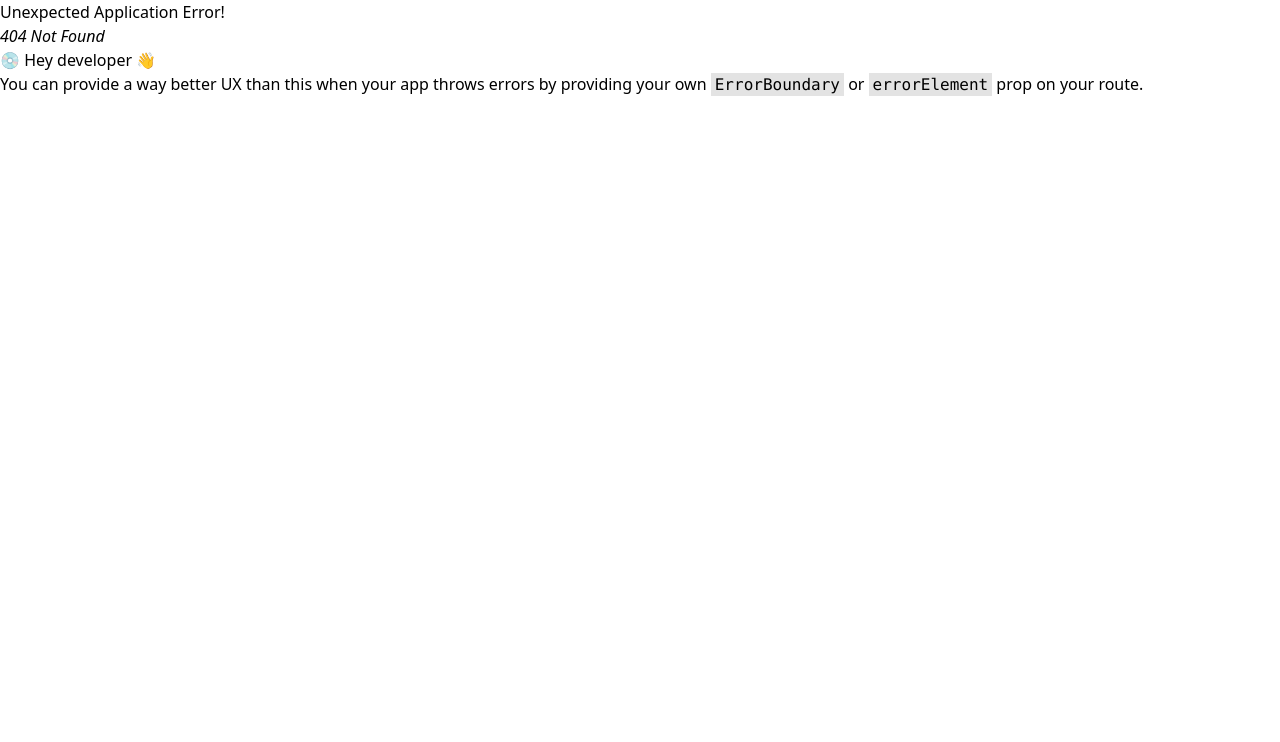
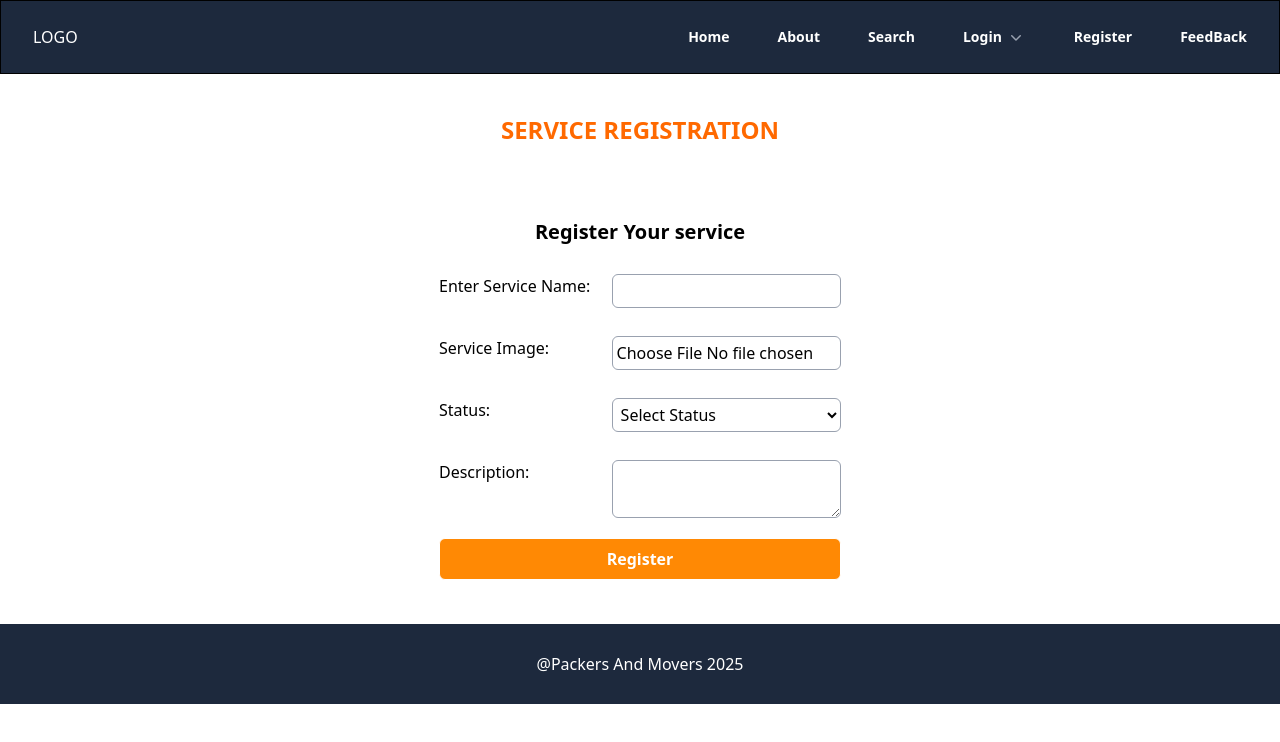
Before and after one commit to Achaljivtode/Packers_Movers_Management, a React (Vite) app in the folder frontend/: page /service-registration in a window 1280 px wide. Before the commit this address had no page. Shown: the top 742 px of the page. Built offline with nearby package versions, Linux system fonts and the light colour scheme.

Commit message:
created  quatation and service registration page

```diff
--- a/frontend/src/components/FeedBackForm/FeedBackForm.jsx
+++ b/frontend/src/components/FeedBackForm/FeedBackForm.jsx
@@ -8,7 +8,7 @@ function FeedBackForm() {
         <form
             action=""
             method="post"
-            className='border mx-auto pb-20 py-10 lg:w-[600px] md:w-[500px] sm:w-full'
+            className=' mx-auto pb-20 py-10 lg:w-[600px] md:w-[500px] sm:w-full'
         >
             <h2>Write Your Feedback</h2>
             <hr  className='mb-10'/>
--- a/frontend/src/components/UserHeader/UserHeader.jsx
+++ b/frontend/src/components/Header/Header.jsx
@@ -2,7 +2,7 @@ import  { useState } from 'react'
 import { useNavigate } from 'react-router-dom';
 
 
-function UserHeader() {
+function Header() {
     const [isDropDownVisible, setIsDropDownVisible] = useState(false);
     const [isSideBarVisible, setIsSideBarVisible] = useState(false);
 
@@ -158,4 +158,4 @@ function UserHeader() {
     )
 }
 
-export default UserHeader
+export default Header
--- /dev/null
+++ b/frontend/src/components/Quatation/Quatation.jsx
@@ -0,0 +1,42 @@
+import React from 'react'
+
+function Quatation() {
+  return (
+    <div>
+        <h1 className='text-orange-400 text-2xl font-semibold text-center my-10'>ALL QUATATION REPORT</h1>
+
+        <table className=' mx-auto lg:w-[1000px] md:w-full sm:w-full'>
+            <thead>
+                <tr className=''>
+                    <th className='border p-2 font-normal bg-orange-400 text-white'>ID</th>
+                    <th className='border p-2 font-normal bg-orange-400 text-white'>Customer Name</th>
+                    <th className='border p-2 font-normal bg-orange-400 text-white'>Customer Email</th>
+                    <th className='border p-2 font-normal bg-orange-400 text-white'>Customer Phone</th>
+                    <th className='border p-2 font-normal bg-orange-400 text-white'>From</th>
+                    <th className='border p-2 font-normal bg-orange-400 text-white'>To</th>
+                    <th className='border p-2 font-normal bg-orange-400 text-white'>Service Name</th>
+                    <th className='border p-2 font-normal bg-orange-400 text-white'>Service Price</th>
+                    <th className='border p-2 font-normal bg-orange-400 text-white'>Service Date</th>
+                    <th className='border p-2 font-normal bg-orange-400 text-white'>Action</th>
+                </tr>
+            </thead>
+            <tbody>
+                <tr>
+                    <td className='border p-2'>1</td>
+                    <td className='border p-2'>John Doe</td>
+                    <td className='border p-2'>john@gmail.com</td>
+                    <td className='border p-2'>1234567890</td>
+                    <td className='border p-2'>mumbai</td>
+                    <td className='border p-2'>pune</td>
+                    <td className='border p-2'>car transport</td>
+                    <td className='border p-2'>30000</td>
+                    <td className='border p-2'>28/2/2025</td>
+                    <td className='border p-2'></td>
+                </tr>
+            </tbody>
+        </table>
+    </div>
+  )
+}
+
+export default Quatation
--- /dev/null
+++ b/frontend/src/components/ServiceRegister/ServiceRegisterForm.jsx
@@ -0,0 +1,53 @@
+import React from 'react'
+import { useState } from 'react'
+
+function ServiceRegisterForm() {
+    const [status, setStatus] = useState('')
+    console.log(status);
+
+  return (
+    <div>
+
+        <form action="#" method="post" className=' px-5 mx-auto lg:w-xl md:w-full sm:w-full p-3 m-3'>
+
+            <h3 className='text-center font-semibold text-xl'>Register Your service</h3>
+
+
+            <div className='flex flex-row md:w-3/4 md:mx-auto my-7'>
+                <label htmlFor="" className=' w-2/5 font-medium'>Enter Service Name:</label>
+                <input type="text" className='border-1  border-gray-400 w-3/5  ml-5 p-1 rounded-md' />
+            </div>
+            <div className='flex flex-row md:w-3/4 md:mx-auto'>
+                <label htmlFor="" className=' w-2/5 font-medium'>Service Image:</label>
+                <input type="file" className='border-1  border-gray-400 w-3/5  ml-5 p-1 rounded-md' />
+            </div>
+            <div className='flex flex-row md:w-3/4 md:mx-auto my-7'>
+                <label htmlFor="" className=' w-2/5 font-medium'>Status:</label>
+                <select
+                    name="status"
+                    id="status"
+                    className='border-1  border-gray-400 w-3/5  ml-5 p-1 rounded-md'
+                    onChange={(e)=>setStatus(e.target.value)}
+                >
+                    <option value="">Select Status</option>
+                    <option value="active">Active</option>
+                    <option value="deactive">Deactive</option>
+                </select>
+            </div>
+            <div className='flex flex-row md:w-3/4 md:mx-auto'>
+                <label htmlFor="" className=' w-2/5 font-medium'>Description:</label>
+                <textarea name="description" id="description" cols={40} className='border-1  border-gray-400 w-3/5  ml-5 p-1 rounded-md' />
+            </div>
+
+            <div className=' flex flex-row md:w-3/4 md:mx-auto my-5'>
+                <input type="submit" value="Register" className='border w-full bg-orange-400 text-white font-semibold p-2 rounded-md hover:cursor-pointer hover:bg-orange-500 ' />
+            </div>
+
+
+        </form>
+
+    </div>
+  )
+}
+
+export default ServiceRegisterForm
--- a/frontend/src/pages/AboutPage.jsx
+++ b/frontend/src/pages/AboutPage.jsx
@@ -1,12 +1,12 @@
 import React from 'react'
-import UserHeader from '../components/UserHeader/UserHeader'
+import Header from '../components/Header/Header'
 import About from '../components/About/About'
 import Footer from '../components/Footer/Footer'
 
 function AboutPage() {
   return (
     <div>
-      <UserHeader />
+      <Header />
       <About />
       <Footer />
     </div>
--- a/frontend/src/pages/FeedBackPage.jsx
+++ b/frontend/src/pages/FeedBackPage.jsx
@@ -1,12 +1,12 @@
 import React from 'react'
-import UserHeader from '../components/UserHeader/UserHeader'
+import Header from '../components/Header/Header'
 import Footer from '../components/Footer/Footer'
 import FeedBackForm from '../components/FeedBackForm/FeedBackForm'
 
 function FeedBackPage() {
   return (
     <div>
-      <UserHeader />
+      <Header />
       <FeedBackForm />
       <Footer />
     </div>
--- a/frontend/src/pages/HomePage.jsx
+++ b/frontend/src/pages/HomePage.jsx
@@ -1,5 +1,5 @@
 import React from 'react'
-import UserHeader from '../components/UserHeader/UserHeader'
+import Header from '../components/Header/Header'
 import HeroSection from '../components/HeroSection/HeroSection'
 import Cards from '../components/cards/Cards'
 import Footer from '../components/Footer/Footer'
@@ -7,7 +7,7 @@ import Footer from '../components/Footer/Footer'
 function HomePage() {
   return (
     <div>
-        <UserHeader />
+        <Header />
         <HeroSection />
         <Cards />
 
--- /dev/null
+++ b/frontend/src/pages/QuatationReportPage.jsx
@@ -0,0 +1,14 @@
+import React from 'react'
+import Header from '../components/Header/Header'
+import Quatation from '../components/Quatation/Quatation'
+
+function QuatationReportPage() {
+  return (
+    <div>
+        <Header />
+        <Quatation />
+    </div>
+  )
+}
+
+export default QuatationReportPage
--- a/frontend/src/pages/RegisterationPage.jsx
+++ b/frontend/src/pages/RegisterationPage.jsx
@@ -1,11 +1,11 @@
 import React from 'react'
 import Register from '../components/Register/Register'
-import UserHeader from '../components/UserHeader/UserHeader'
+import Header from '../components/Header/Header'
 
 function RegisterationPage() {
   return (
     <div>
-        <UserHeader />
+        <Header />
         <Register />
     </div>
   )
--- /dev/null
+++ b/frontend/src/pages/ServiceRegisterPage.jsx
@@ -0,0 +1,17 @@
+import React from 'react'
+import Header from '../components/Header/Header'
+import ServiceRegisterForm from '../components/ServiceRegister/ServiceRegisterForm'
+import Footer from '../components/Footer/Footer'
+
+function ServiceRegisterPage() {
+  return (
+    <div>
+        <Header />
+        <h1 className='text-center lg:mt-10 lg:mb-15 mt-5 text-2xl font-semibold text-orange-500'>SERVICE REGISTRATION</h1>
+        <ServiceRegisterForm />
+        <Footer />
+    </div>
+  )
+}
+
+export default ServiceRegisterPage
--- a/frontend/src/routes/routes.jsx
+++ b/frontend/src/routes/routes.jsx
@@ -6,6 +6,8 @@ import HomePage from '../pages/HomePage';
 import AboutPage from '../pages/AboutPage';
 import SearchPage from '../pages/SearchPage';
 import FeedBackPage from '../pages/FeedBackPage';
+import ServiceRegisterPage from '../pages/ServiceRegisterPage';
+import QuatationReportPage from '../pages/QuatationReportPage';
 
 const route = createBrowserRouter([
     { path: '' , element: <HomePage /> },
@@ -15,6 +17,8 @@ const route = createBrowserRouter([
     { path: '/admin-login' , element: <LoginPage /> },
     { path: '/register' , element: <RegisterationPage /> },
     { path: '/feedback' , element: <FeedBackPage /> },
+    { path: '/service-registration' , element: <ServiceRegisterPage /> },
+    { path: '/quatation' , element: <QuatationReportPage /> },
 ])
 
 export default route
```
Also changed, not shown: 1 other file (tests, documents, lock files or other folders).
